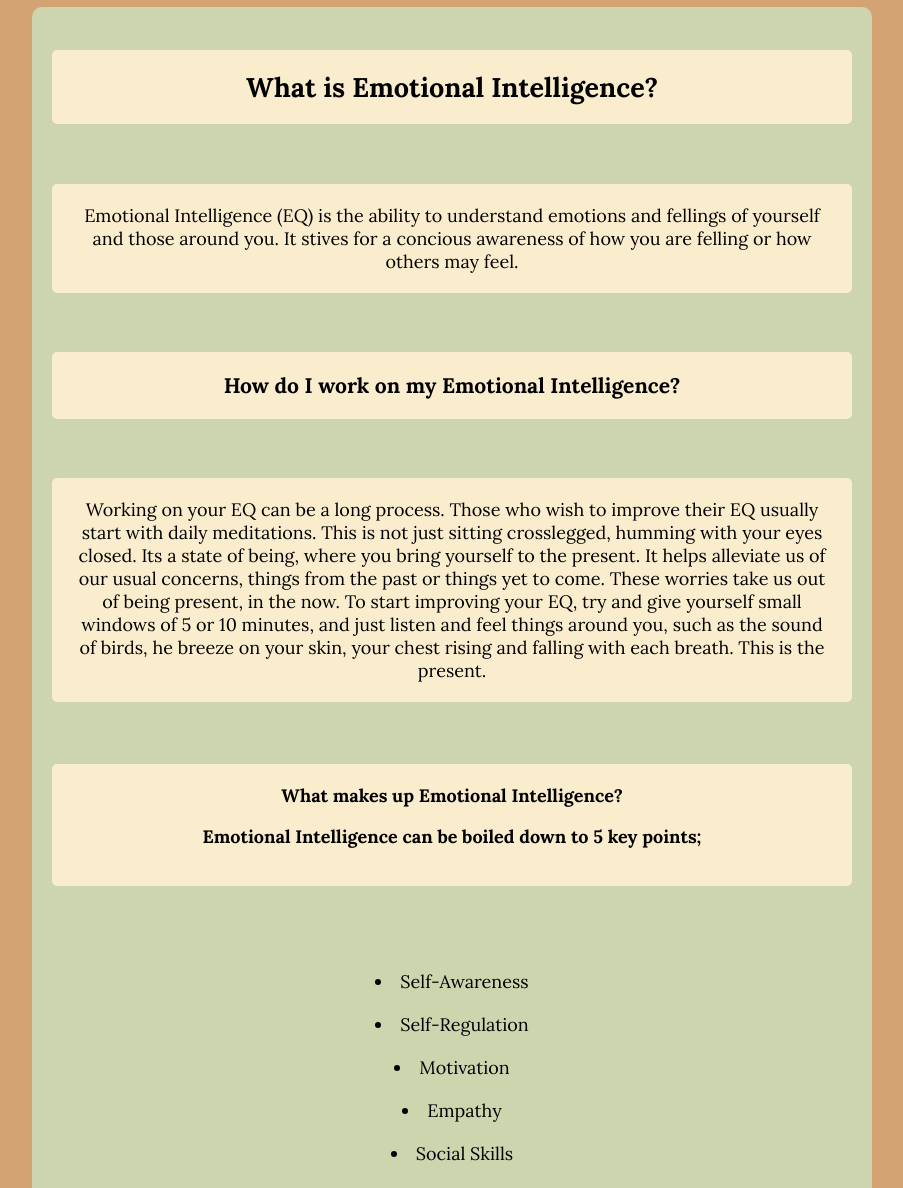
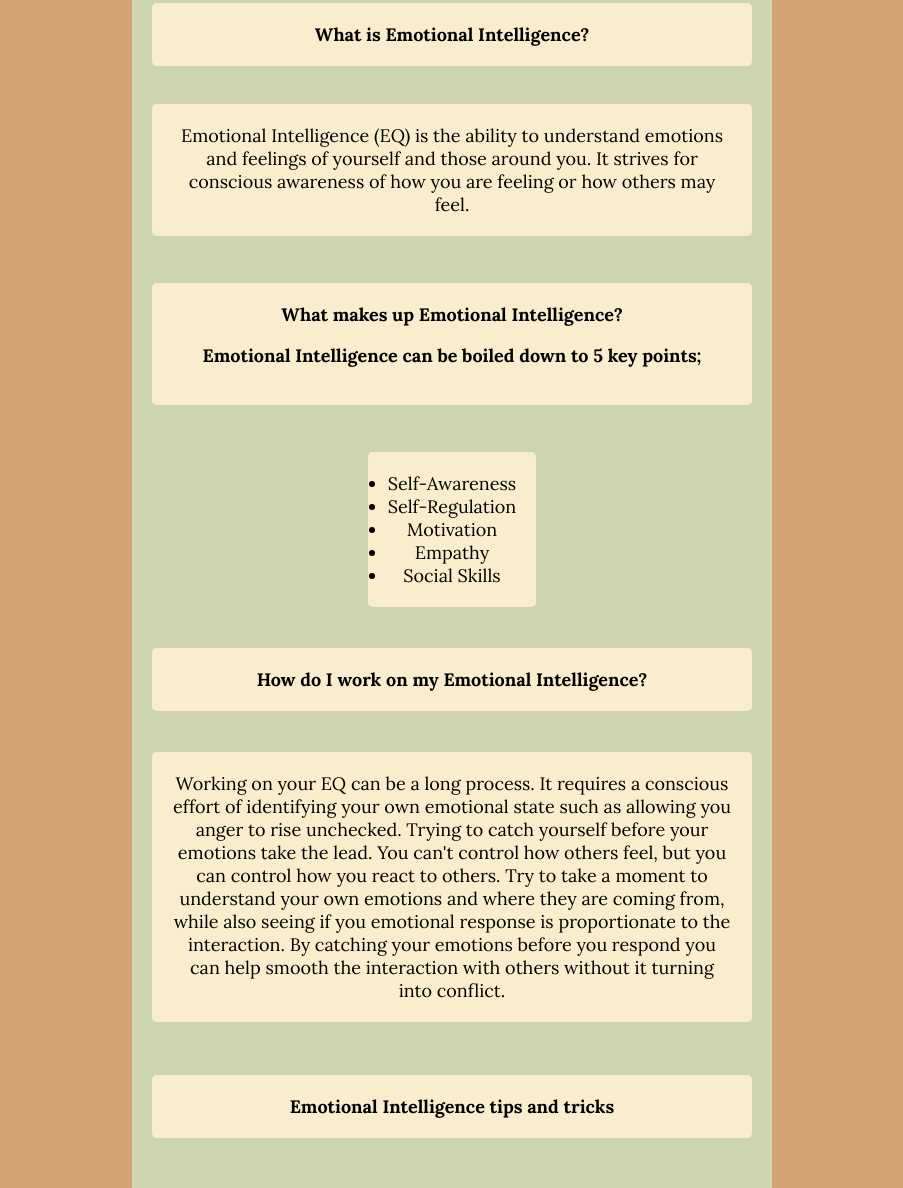
Before and after one commit to James-Hooson/James-Hooson.github.io, a plain HTML site: page blog/emotional-intelligence.html in a window 1280 px wide. Shown: the part 199-1387 px from the top of the page, without its empty margins (188-1091 px from the left). Drawn offline with Linux system fonts and the light colour scheme.

Commit message:
emotional intelligence complete

```diff
--- a/Styles/main.css
+++ b/Styles/main.css
@@ -1,4 +1,4 @@
-/*media quries are the worst*/
+/*media quries have been slain by clamp*/
 
 /*general Rules*/
 @import url('https://fonts.googleapis.com/css2?family=Lora:ital,wght@0,400;0,700;0,800;1,400;1,700;1,800&display=swap');
@@ -24,11 +24,13 @@ body {
   align-items: center;
   gap: clamp(10px, 2vw, 20px);
   margin: clamp(10px, 3vw, 20px) auto;
-  max-width: fit-content;
+  max-width: 600px;
   flex-direction: column;
   background-color: #ccd5ae;
   border-radius: 10px;
   padding: clamp(15px, 2vw, 20px);
+  min-width: 300px;
+  gap: clamp(2px, 1vw, 5px);
 }
 
 .container img {
@@ -83,4 +85,8 @@ body {
   display: block;
   text-align: center;
   box-sizing: border-box;
+  margin-left: auto;
+  margin-right: auto;
+  position: relative;
+  font-size: clamp(16px, 3.5vw, 18px);
 }
--- a/blog/emotional-intelligence.html
+++ b/blog/emotional-intelligence.html
@@ -13,37 +13,47 @@
       <h2 class="simplebox">What is Emotional Intelligence?</h2>
       <p class="simplebox">
         Emotional Intelligence (EQ) is the ability to understand emotions and
-        fellings of yourself and those around you. It stives for a concious
-        awareness of how you are felling or how others may feel.
+        feelings of yourself and those around you. It strives for conscious
+        awareness of how you are feeling or how others may feel.
       </p>
+      <h4 class="simplebox">
+        What makes up Emotional Intelligence?
+        <p>Emotional Intelligence can be boiled down to 5 key points;</p>
+      </h4>
+
+      <div>
+        <ul class="simplebox">
+          <li>Self-Awareness</li>
+
+          <li>Self-Regulation</li>
+          <li>Motivation</li>
+          <li>Empathy</li>
+          <li>Social Skills</li>
+        </ul>
+      </div>
 
       <h3 class="simplebox">How do I work on my Emotional Intelligence?</h3>
       <p class="simplebox">
-        Working on your EQ can be a long process. Those who wish to improve
-        their EQ usually start with daily meditations. This is not just sitting
-        crosslegged, humming with your eyes closed. Its a state of being, where
-        you bring yourself to the present. It helps alleviate us of our usual
-        concerns, things from the past or things yet to come. These worries take
-        us out of being present, in the now. To start improving your EQ, try and
-        give yourself small windows of 5 or 10 minutes, and just listen and feel
-        things around you, such as the sound of birds, he breeze on your skin,
-        your chest rising and falling with each breath. This is the present.
+        Working on your EQ can be a long process. It requires a conscious effort
+        of identifying your own emotional state such as allowing you anger to
+        rise unchecked. Trying to catch yourself before your emotions take the
+        lead. You can't control how others feel, but you can control how you
+        react to others. Try to take a moment to understand your own emotions
+        and where they are coming from, while also seeing if you emotional
+        response is proportionate to the interaction. By catching your emotions
+        before you respond you can help smooth the interaction with others
+        without it turning into conflict.
       </p>
 
-      <h4 class="simplebox">What makes up Emotional Intelligence?
-        <p>Emotional Intelligence can be boiled down to 5 key points;</p>
-      </h4>
-
-         <div class="container"> <li>Self-Awareness</li>
-          <li>Self-Regulation</li>
-        <li>Motivation</li>
-      <li>Empathy</li>
-    <li>Social Skills</li></div>
-        </p>
+      <h5 class="simplebox">Emotional Intelligence tips and tricks</h5>
+      <p class="simplebox">
+        A good place to start is to slow down how and when you react, take some
+        time to think before you allow your emotions to run the conversation.
+        Try to clearly communicate yourself and how you feel. This can make you
+        feel vulnerable but it helps everyone to know where you stand or how you
+        feel. The same goes vice versa, where listening to what others are
+        saying without interjection, or if required asking for clarification.
+      </p>
     </div>
-
-    <div></div>
-
-    <p></p>
   </body>
 </html>
```
Also changed, not shown: blog/te-houtaewa-template.html (+1 -1 lines), index.html (+1 -1 lines).
